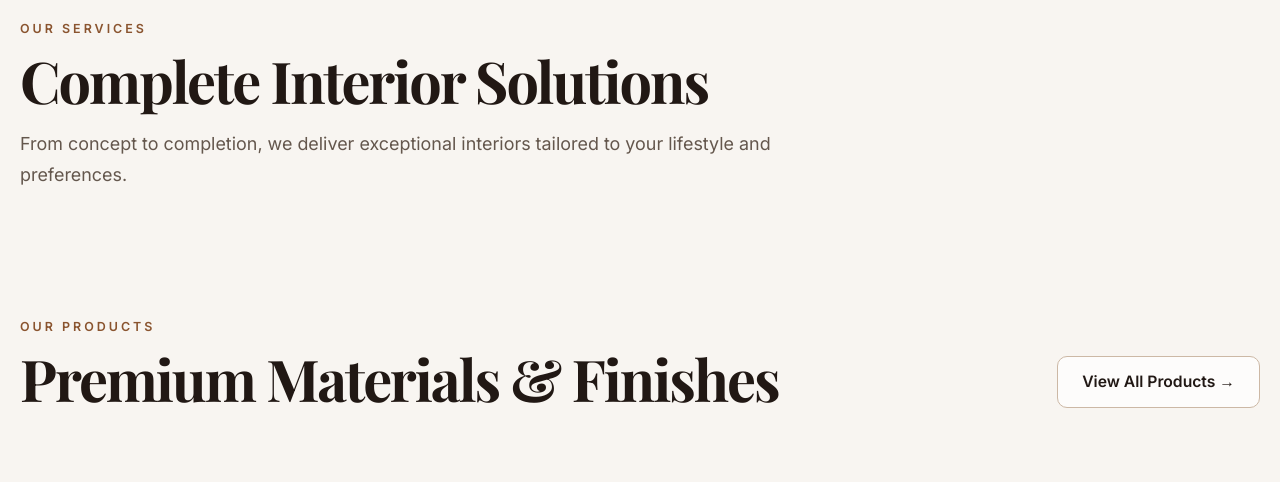
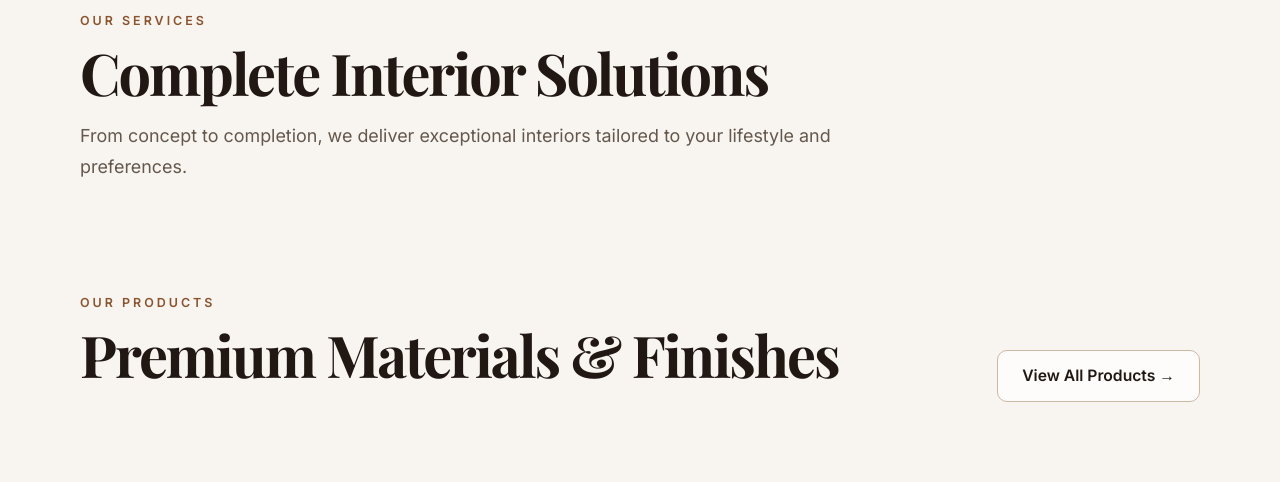
Before and after one commit to ayushujjawal99-stack/sudama-interiors, a Django app: page / in a window 1280 px wide. Shown: the part 819-1301 px from the top of the page. Run offline with Django 5.2, Linux system fonts and the light colour scheme; data that the repository does not hold is empty.

Commit message:
final UI polish spacing + layout

```diff
--- a/static/css/style.css
+++ b/static/css/style.css
@@ -2227,3 +2227,60 @@ section[id] {
     transform: translate(3px, -3px) !important;
     color: #8a542f !important;
 }
+
+/* ===== FINAL PREMIUM SPACING + LAYOUT ===== */
+
+/* CONTAINER WIDTH CONTROL */
+.container {
+    max-width: 1120px !important; /* tighter layout */
+    margin: 0 auto !important;
+}
+
+/* SECTION SPACING */
+.products-section,
+.services-section {
+    padding: 32px 0 !important;
+}
+
+/* CATEGORY TITLE SPACING */
+.products-section h2,
+.services-section h2 {
+    margin-bottom: 18px !important;
+}
+
+/* GRID REFINEMENT */
+.services-grid,
+.products-grid {
+    grid-template-columns: repeat(3, 1fr) !important;
+    gap: 18px !important; /* tighter grid */
+}
+
+/* CARD SIZE BALANCE */
+.service-card,
+.product-card {
+    height: 165px !important; /* slightly tighter */
+    padding: 20px !important;
+}
+
+/* TEXT BALANCE */
+.service-card h3,
+.product-card h3 {
+    margin-bottom: 6px !important;
+}
+
+.service-card p,
+.product-card p {
+    margin-bottom: 12px !important;
+}
+
+/* SEPARATOR LINE (BETWEEN SECTIONS) */
+.products-section hr,
+.services-section hr {
+    margin: 28px 0 !important;
+    opacity: 0.4;
+}
+
+/* BACKGROUND SMOOTHING */
+body {
+    background: #f6f3ef !important;
+}
```
